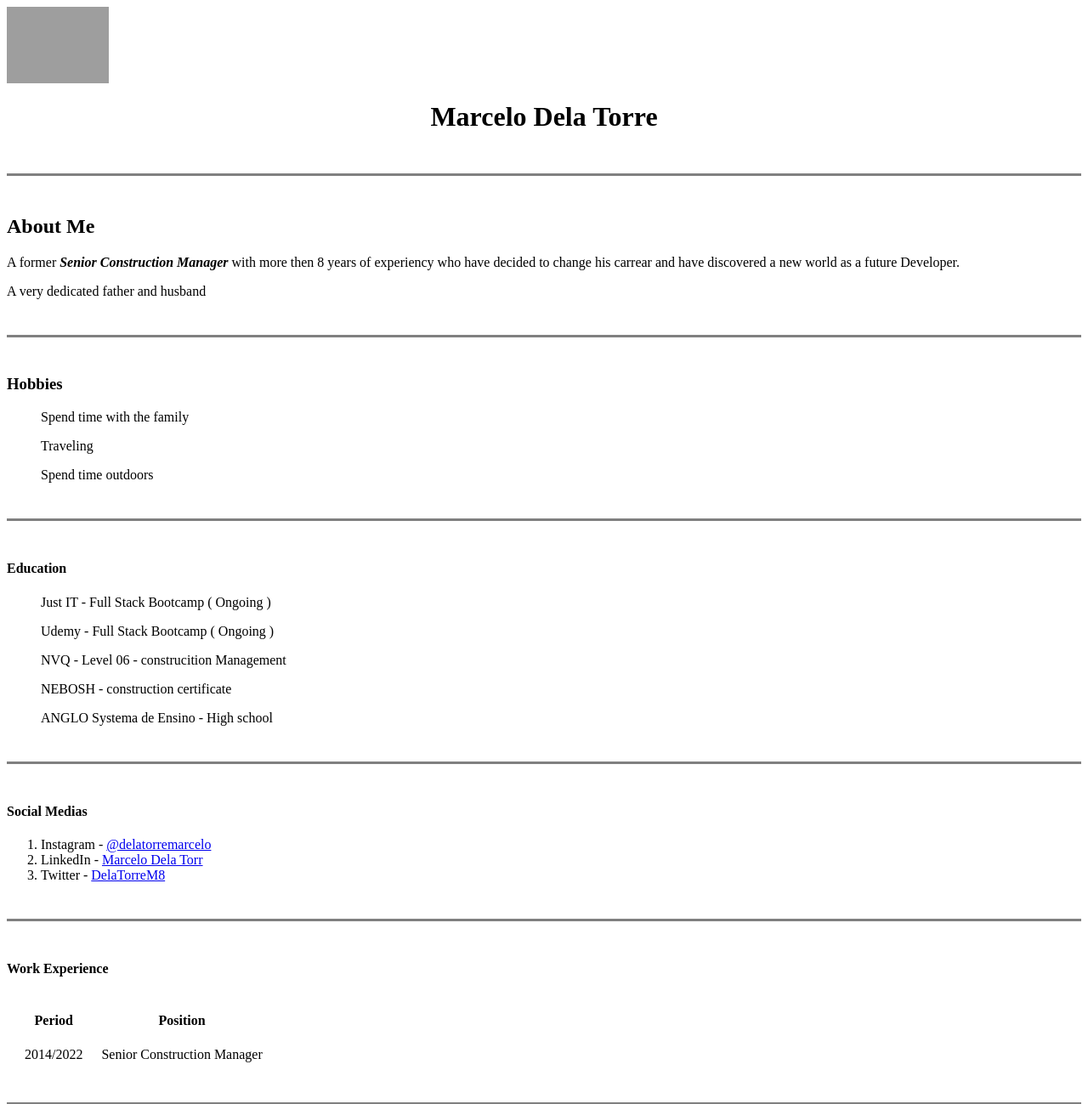
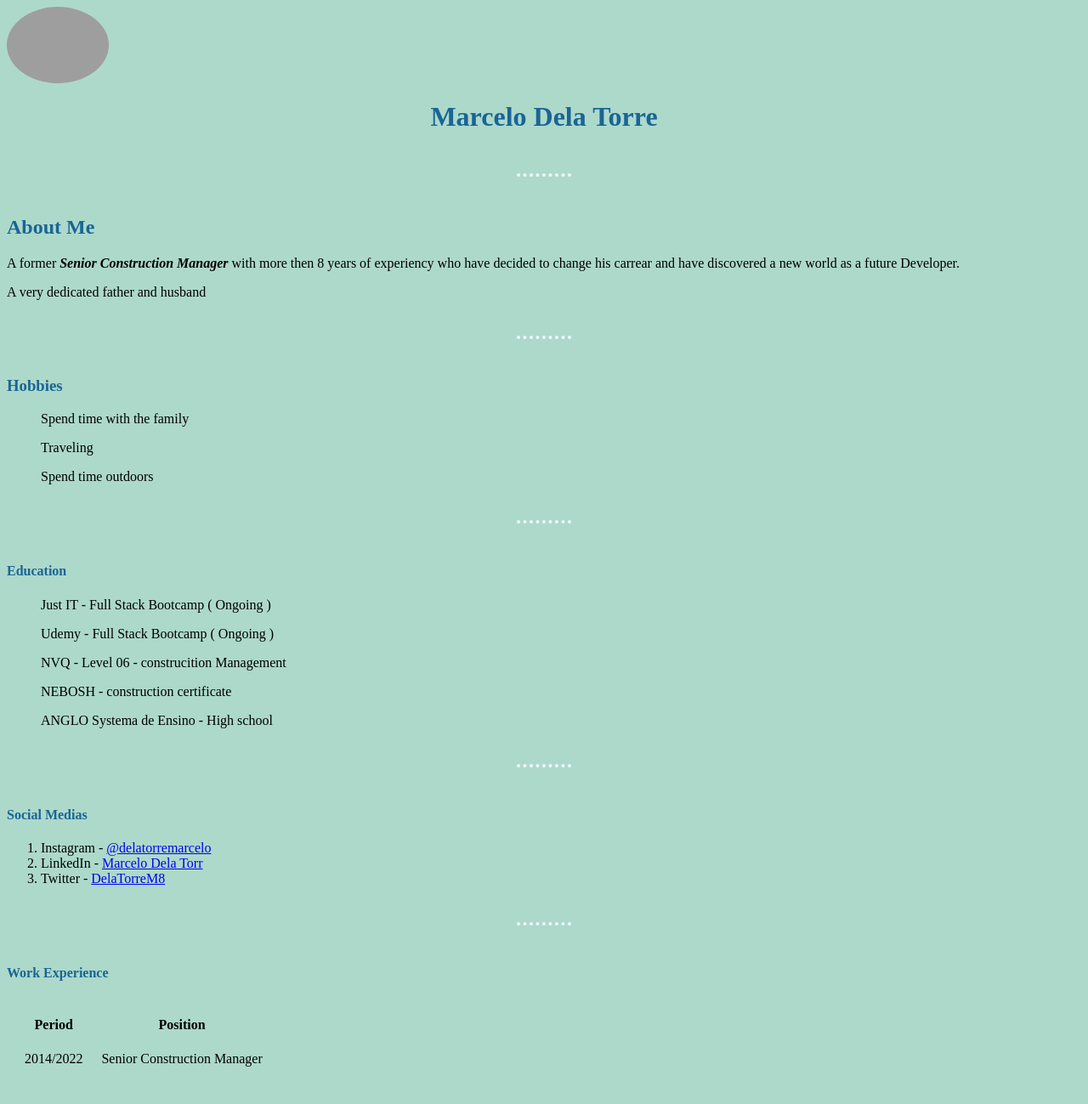
Before and after one commit to MarceloDelaTorre/CV, a plain HTML site: page index.html in a window 1280 px wide. Shown: the top 1299 px of the page at 85% size. Drawn offline with Linux system fonts and the light colour scheme; files that its build step writes are made by us from their sources; grey boxes are pictures that could not be loaded.

Commit message:
add csss styles

```diff
--- a/Contacts.html
+++ b/Contacts.html
@@ -2,6 +2,7 @@
     <head>
         <meta charset="utf-8">
         <title>Contact Details</title>
+        <link rel="stylesheet" href="CSS/styles.css">
     </head>
     <body>
         <center><h1>Contacts Details</h1></center>
@@ -10,7 +11,7 @@
         <br>
         <h2>Email - marcelodtorre@outlook.com</h2>
         <br>
-        <hr size="3" color="grey" noshade>
+        <hr>
         <br>
         <form action="mailto:marcelodtorre@outlook.com">
             <label for="Confirmation">Register for more Information?</label>
--- a/index.html
+++ b/index.html
@@ -1,17 +1,22 @@
+<html>
+   <head>
 
-   <head><title>Marcelo's Personal Site</title></head>
+    <title> Marcelo's Personal Site</title>
+    <link rel="stylesheet" href="CSS/styles.css">
+
+   </head>
 
    <body>
-       <img src="IMG_2860.jpeg" width="120px" width="25%"alt="Picture">
-        <center><h1>Marcelo Dela Torre </h1></center>
+       <img class="profile" src="IMG_2860.jpeg" width="120px" width="25%"alt="Picture">
+        <center><h1 class="Name">Marcelo Dela Torre </h1></center>
         <br>
-        <hr size= '3'color= grey noshade>
+        <hr>
         <br>
         <h2> About Me </h2>
         <p> A former <em><strong>Senior Construction Manager</strong></em> with more then 8 years of experiency who have decided to change his carrear and have discovered a new world as a future Developer.
             <p>A very dedicated father and husband  </p>
             <br>
-            <hr size= '3'color= grey noshade>
+            <hr>
             <br>
          <h3>Hobbies</h3>
 
@@ -21,7 +26,7 @@
             <p>Spend time outdoors</p>
          </ul>
          <br>
-         <hr size= '3'color= grey noshade>
+         <hr>
         <br>
       <h4>Education</h4>
       <ul>
@@ -32,7 +37,7 @@
           <p>ANGLO Systema de Ensino - High school </p>
       </ul>
       <br>
-      <hr size="3" color="grey" noshade="">
+      <hr>
       <br>
       <h4>Social Medias</h4>
       <ol>
@@ -42,7 +47,7 @@
 
       </ol>
       <br>
-      <hr size="3" color="grey" noshade="">
+      <hr>
       <br>
       <h4>Work Experience</h4>
       <table cellspacing="20">
@@ -60,7 +65,7 @@
           </tbody>
       </table>
       <br>
-      <hr size="3" color="grey" noshade="">
+      <hr>
       <br>
       <H4>Skills</H4>
       <table cellspacing="20">
@@ -90,10 +95,11 @@
         </tr>
       </table>
       <br>
-      <hr size="3" color="grey" noshade="">
+      <hr>
       <br>
       <h5> <a href="Contacts.html"> Contact me </a></h5>
     </body>
     <br>
 
     <center><footer>Copyright 1989</footer></center>
+</html>
--- /dev/null
+++ b/styles.css
@@ -0,0 +1,11 @@
+body {background-color: rgb(173, 217, 202);}
+hr { border-style: dotted none none;
+            width: 5%;
+            border-color: aliceblue;
+            border-width: 4px;}
+h1 {color: rgb(25, 101, 149);}
+h2 {color: rgb(25, 101, 149);}
+h3 {color: rgb(25, 101, 149);}
+h4 {color: rgb(25, 101, 149);}
+.profile {border-radius: 100%;}
+.Name:hover{color: rgb(226, 230, 241);}
```
